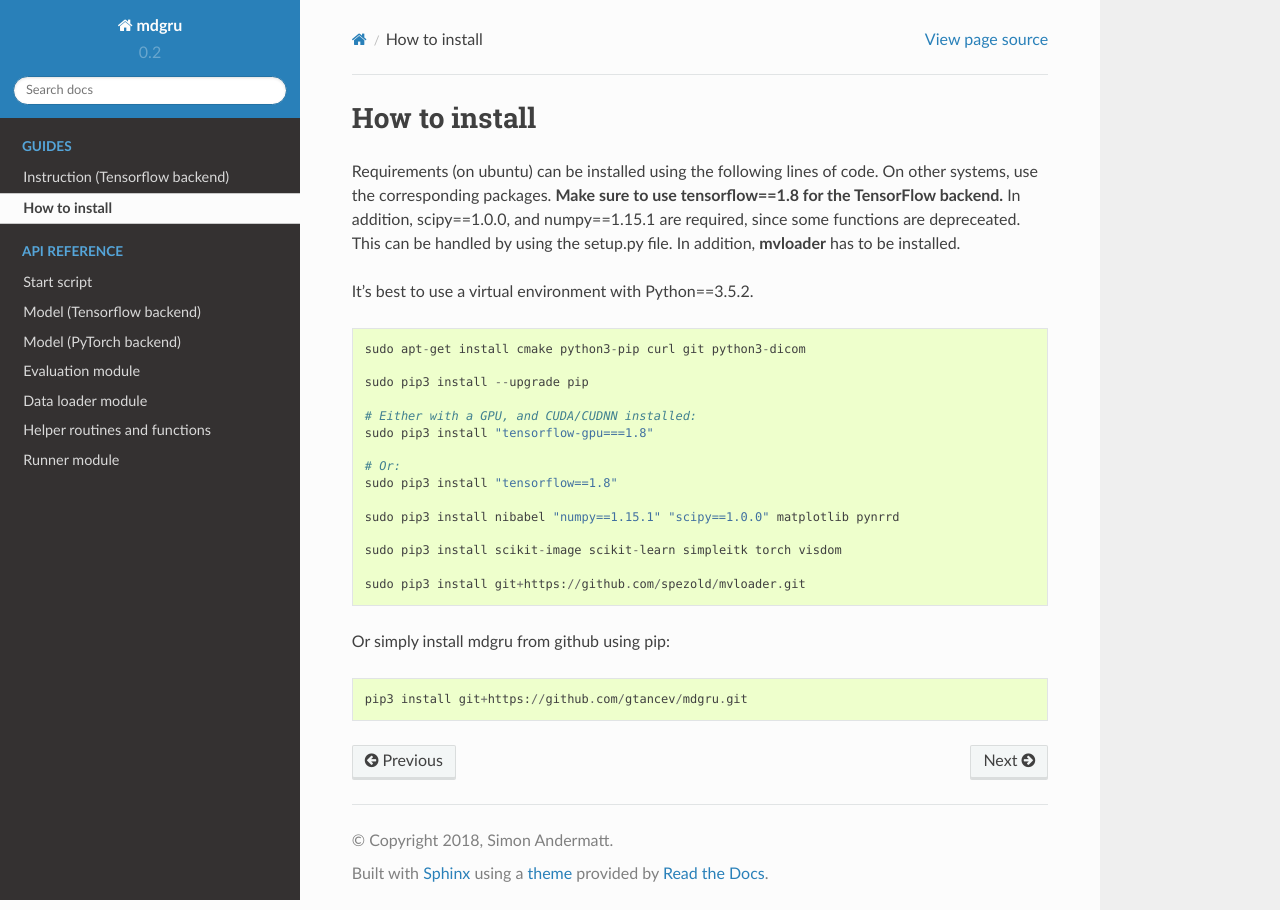
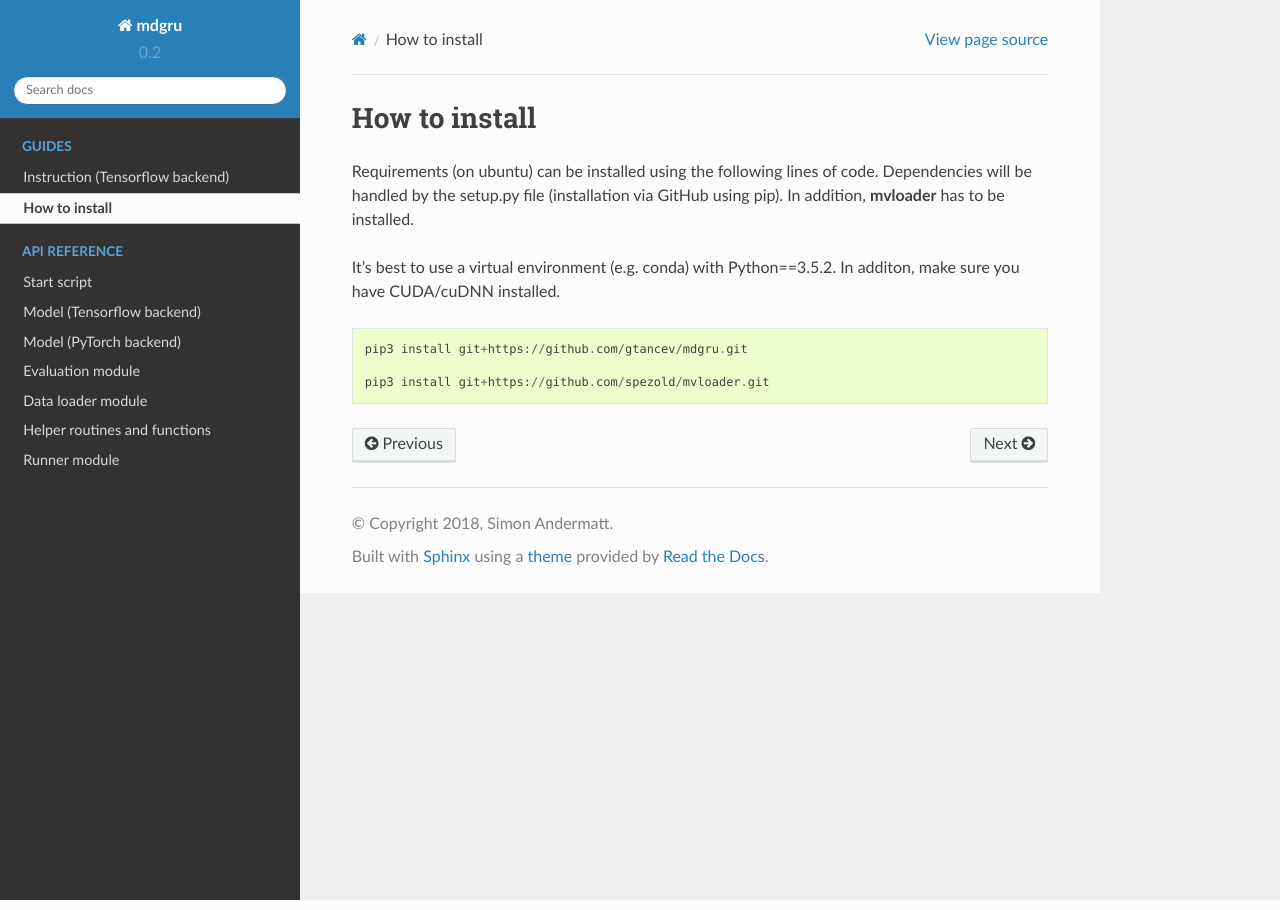
Before and after one commit to zubata88/mdgru, a Sphinx documentation site: the page built from docs/how_to_install.rst, in a window 1280 px wide. Built offline with Sphinx 7.4.7 and the Read the Docs theme 2.0.0, drawn with Linux system fonts in a browser that asks for light colours.

Commit message:
Update how_to_install.rst

```diff
--- a/docs/how_to_install.rst
+++ b/docs/how_to_install.rst
@@ -3,32 +3,12 @@ How to install
 ''''''''''''''
 
 Requirements (on ubuntu) can be installed
-using the following lines of code. On other systems, use the
-corresponding packages. **Make sure to use tensorflow==1.8 for the TensorFlow backend.**
-In addition, scipy==1.0.0, and numpy==1.15.1 are required, since some functions are depreceated. This can be handled by using the setup.py file. In addition, **mvloader** has to be installed.
+using the following lines of code. Dependencies will be handled by the setup.py file (installation via GitHub using pip). In addition, **mvloader** has to be installed.
 
-It's best to use a virtual environment with Python==3.5.2.
-
-::
-
-    sudo apt-get install cmake python3-pip curl git python3-dicom
-
-    sudo pip3 install --upgrade pip
-
-    # Either with a GPU, and CUDA/CUDNN installed:
-    sudo pip3 install "tensorflow-gpu===1.8"
-
-    # Or:
-    sudo pip3 install "tensorflow==1.8"
-
-    sudo pip3 install nibabel "numpy==1.15.1" "scipy==1.0.0" matplotlib pynrrd
-
-    sudo pip3 install scikit-image scikit-learn simpleitk torch visdom
-
-    sudo pip3 install git+https://github.com/spezold/mvloader.git
-
-Or simply install mdgru from github using pip:
+It's best to use a virtual environment (e.g. conda) with Python==3.5.2. In additon, make sure you have CUDA/cuDNN installed.
 
 ::
 
     pip3 install git+https://github.com/gtancev/mdgru.git
+
+    pip3 install git+https://github.com/spezold/mvloader.git
```
